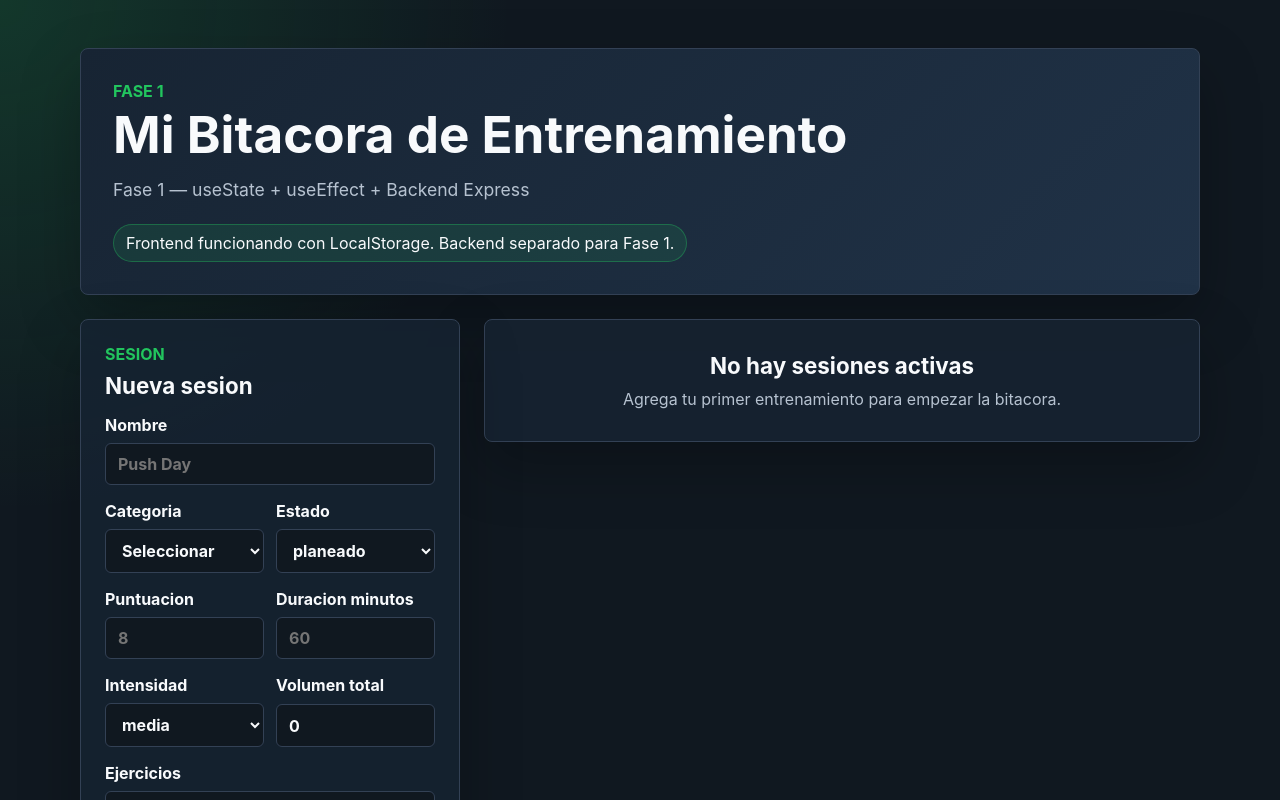
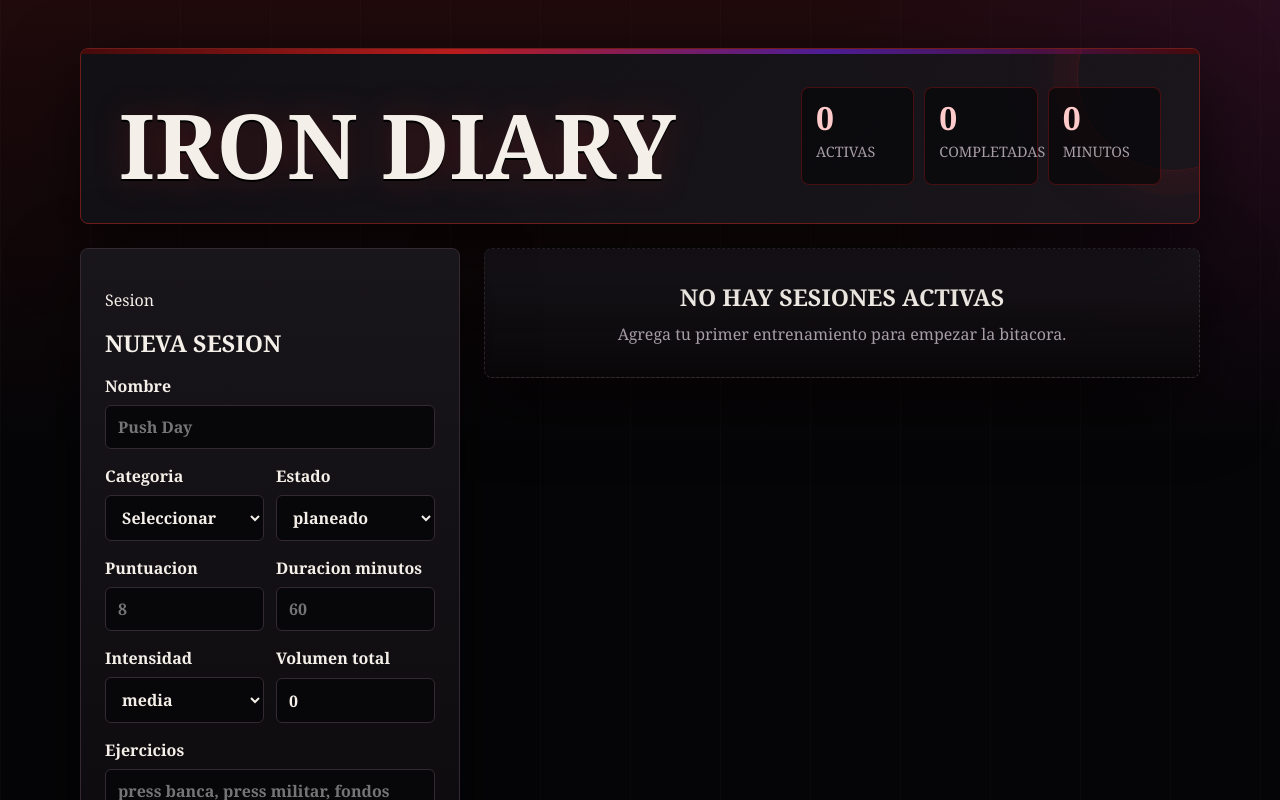
Before and after one commit to YayaG2805/Proyecto3Web, a React (Vite) app in the folder frontend/: page / in a window 1280 px wide. Shown: the top 800 px of the page. Built offline with nearby package versions, Linux system fonts and the light colour scheme.

Commit message:
mejorar interfaz y experiencia del CRUD

```diff
--- a/frontend/src/App.css
+++ b/frontend/src/App.css
@@ -1,15 +1,19 @@
 :root {
-  --color-bg: #101820;
-  --color-surface: #172433;
-  --color-surface-soft: #203247;
-  --color-text: #f8fafc;
-  --color-muted: #b6c2d0;
-  --color-primary: #22c55e;
-  --color-primary-dark: #15803d;
-  --color-border: #334155;
-  --shadow-card: 0 24px 60px rgba(0, 0, 0, 0.25);
-  font-family: Inter, ui-sans-serif, system-ui, -apple-system, BlinkMacSystemFont,
-    "Segoe UI", sans-serif;
+  --color-bg: #050507;
+  --color-bg-deep: #0b0709;
+  --color-surface: #111014;
+  --color-surface-soft: #1a171d;
+  --color-text: #f4efe8;
+  --color-muted: #a79da5;
+  --color-primary: #b91c1c;
+  --color-primary-dark: #7f1d1d;
+  --color-blue: #4c1d95;
+  --color-danger: #991b1b;
+  --color-warning: #b45309;
+  --color-border: #332a31;
+  --color-border-strong: #6f1d1b;
+  --shadow-card: 0 24px 70px rgba(0, 0, 0, 0.58);
+  font-family: Georgia, "Times New Roman", ui-serif, serif;
   color: var(--color-text);
   background: var(--color-bg);
 }
@@ -23,7 +27,15 @@ body {
   min-width: 320px;
   min-height: 100vh;
   background:
-    radial-gradient(circle at top left, rgba(34, 197, 94, 0.18), transparent 32rem),
+    linear-gradient(180deg, rgba(127, 29, 29, 0.22), transparent 28rem),
+    repeating-linear-gradient(
+      90deg,
+      rgba(255, 255, 255, 0.018) 0,
+      rgba(255, 255, 255, 0.018) 1px,
+      transparent 1px,
+      transparent 90px
+    ),
+    radial-gradient(circle at top right, rgba(76, 29, 149, 0.16), transparent 28rem),
     var(--color-bg);
 }
 
@@ -34,8 +46,23 @@ textarea {
   font: inherit;
 }
 
-button {
-  font: inherit;
+button,
+input,
+select,
+textarea {
+  transition:
+    border-color 160ms ease,
+    box-shadow 160ms ease,
+    transform 160ms ease,
+    background-color 160ms ease;
+}
+
+button:focus-visible,
+input:focus-visible,
+select:focus-visible,
+textarea:focus-visible {
+  outline: 3px solid rgba(185, 28, 28, 0.36);
+  outline-offset: 2px;
 }
 
 .app-shell {
@@ -45,51 +72,106 @@ button {
 }
 
 .hero {
-  padding: 32px;
-  border: 1px solid var(--color-border);
+  display: grid;
+  grid-template-columns: minmax(0, 1fr) minmax(240px, 360px);
+  gap: 28px;
+  align-items: end;
+  padding: 38px;
+  border: 1px solid var(--color-border-strong);
   border-radius: 8px;
-  background: linear-gradient(135deg, var(--color-surface), var(--color-surface-soft));
+  background:
+    linear-gradient(135deg, rgba(17, 16, 20, 0.98), rgba(26, 23, 29, 0.92)),
+    repeating-linear-gradient(
+      135deg,
+      rgba(244, 239, 232, 0.035) 0,
+      rgba(244, 239, 232, 0.035) 1px,
+      transparent 1px,
+      transparent 16px
+    );
   box-shadow: var(--shadow-card);
+  position: relative;
+  overflow: hidden;
 }
 
-.eyebrow {
-  margin: 0 0 8px;
-  color: var(--color-primary);
-  font-weight: 700;
-  text-transform: uppercase;
+.hero::before,
+.hero::after {
+  content: "";
+  position: absolute;
+  pointer-events: none;
+}
+
+.hero::before {
+  inset: 0 0 auto;
+  height: 5px;
+  background: linear-gradient(90deg, #450a0a, #b91c1c, #4c1d95, #450a0a);
+}
+
+.hero::after {
+  width: 190px;
+  height: 190px;
+  right: -70px;
+  top: -70px;
+  border: 1px solid rgba(185, 28, 28, 0.24);
+  border-radius: 999px;
+  box-shadow:
+    0 0 0 24px rgba(185, 28, 28, 0.04),
+    0 0 80px rgba(185, 28, 28, 0.16);
+}
+
+.hero-copy {
+  position: relative;
+  z-index: 1;
 }
 
 h1 {
   margin: 0;
-  font-size: clamp(2rem, 4vw, 3.75rem);
+  font-size: clamp(3rem, 7vw, 6rem);
+  line-height: 0.9;
+  letter-spacing: 0;
+  text-transform: uppercase;
+  text-shadow:
+    0 2px 0 #000,
+    0 0 34px rgba(185, 28, 28, 0.28);
+}
+
+.summary-board {
+  display: grid;
+  grid-template-columns: repeat(3, minmax(0, 1fr));
+  gap: 10px;
+  position: relative;
+  z-index: 1;
+}
+
+.summary-board div {
+  min-height: 98px;
+  padding: 14px;
+  border: 1px solid rgba(185, 28, 28, 0.34);
+  border-radius: 8px;
+  background: rgba(5, 5, 7, 0.64);
+}
+
+.summary-board span {
+  display: block;
+  color: #fecaca;
+  font-size: 2rem;
+  font-weight: 900;
   line-height: 1;
 }
 
-.subtitle {
-  max-width: 680px;
-  margin: 16px 0 0;
+.summary-board p {
+  margin: 8px 0 0;
   color: var(--color-muted);
-  font-size: 1.1rem;
-  line-height: 1.6;
-}
-
-.phase-note {
-  display: inline-flex;
-  margin: 20px 0 0;
-  padding: 8px 12px;
-  border: 1px solid rgba(34, 197, 94, 0.36);
-  border-radius: 999px;
-  color: var(--color-text);
-  background: rgba(34, 197, 94, 0.12);
+  font-size: 0.9rem;
+  text-transform: uppercase;
 }
 
 .status-message {
   margin: 18px 0 0;
   padding: 12px 14px;
-  border: 1px solid rgba(34, 197, 94, 0.32);
+  border: 1px solid rgba(185, 28, 28, 0.36);
   border-radius: 8px;
-  color: var(--color-primary);
-  background: rgba(34, 197, 94, 0.1);
+  color: #fecaca;
+  background: rgba(127, 29, 29, 0.16);
 }
 
 .crud-layout {
@@ -105,7 +187,8 @@ h1 {
 .empty-state {
   border: 1px solid var(--color-border);
   border-radius: 8px;
-  background: rgba(23, 36, 51, 0.82);
+  background:
+    linear-gradient(180deg, rgba(26, 23, 29, 0.94), rgba(10, 7, 9, 0.94));
   box-shadow: var(--shadow-card);
 }
 
@@ -115,6 +198,11 @@ h1 {
   padding: 24px;
   position: sticky;
   top: 20px;
+}
+
+.item-form:hover,
+.item-card:hover {
+  border-color: rgba(185, 28, 28, 0.58);
 }
 
 .form-heading,
@@ -130,7 +218,8 @@ h1 {
 .item-card h2,
 .empty-state h2 {
   margin: 0;
-  font-size: 1.4rem;
+  font-size: 1.45rem;
+  text-transform: uppercase;
 }
 
 .item-form label {
@@ -149,7 +238,14 @@ h1 {
   border-radius: 6px;
   padding: 10px 12px;
   color: var(--color-text);
-  background: var(--color-bg);
+  background: #070609;
+}
+
+.item-form input:focus,
+.item-form select:focus,
+.item-form textarea:focus {
+  border-color: var(--color-primary);
+  box-shadow: 0 0 0 4px rgba(185, 28, 28, 0.12);
 }
 
 .item-form textarea {
@@ -165,7 +261,7 @@ h1 {
 .field-error {
   color: #fca5a5;
   font-size: 0.88rem;
-  font-weight: 600;
+  font-weight: 700;
 }
 
 .checkbox-field {
@@ -177,6 +273,7 @@ h1 {
 .checkbox-field input {
   width: 18px;
   min-height: 18px;
+  accent-color: var(--color-primary);
 }
 
 .button {
@@ -186,18 +283,24 @@ h1 {
   padding: 10px 14px;
   color: var(--color-text);
   cursor: pointer;
+  font-weight: 800;
+  text-transform: uppercase;
+}
+
+.button:hover {
+  transform: translateY(-1px);
 }
 
 .button.primary {
-  background: var(--color-primary-dark);
+  background: linear-gradient(135deg, #991b1b, #450a0a);
 }
 
 .button.secondary {
-  background: #2563eb;
+  background: linear-gradient(135deg, #4c1d95, #1e1b4b);
 }
 
 .button.danger {
-  background: #b91c1c;
+  background: linear-gradient(135deg, #7f1d1d, #1f0505);
 }
 
 .button.ghost {
@@ -212,6 +315,7 @@ h1 {
 
 .item-card {
   padding: 22px;
+  border-left: 4px solid var(--color-primary);
 }
 
 .category-pill,
@@ -222,13 +326,13 @@ h1 {
   margin: 0 0 10px;
   border-radius: 999px;
   font-size: 0.9rem;
-  font-weight: 700;
+  font-weight: 800;
 }
 
 .category-pill {
   padding: 7px 10px;
-  border: 1px solid color-mix(in srgb, var(--category-color) 60%, transparent);
-  background: color-mix(in srgb, var(--category-color) 18%, transparent);
+  border: 1px solid color-mix(in srgb, var(--category-color) 50%, #2b1717);
+  background: color-mix(in srgb, var(--category-color) 14%, #0b0709);
 }
 
 .state-badge {
@@ -237,8 +341,12 @@ h1 {
   background: var(--color-surface-soft);
 }
 
+.state-planeado {
+  color: #c4b5fd;
+}
+
 .state-completado {
-  color: #86efac;
+  color: #fecaca;
 }
 
 .state-omitido {
@@ -254,20 +362,21 @@ h1 {
 
 .metric-grid div {
   padding: 12px;
-  border: 1px solid var(--color-border);
+  border: 1px solid rgba(185, 28, 28, 0.22);
   border-radius: 8px;
-  background: rgba(16, 24, 32, 0.72);
+  background: rgba(5, 5, 7, 0.72);
 }
 
 .metric-grid dt {
   color: var(--color-muted);
   font-size: 0.82rem;
+  text-transform: uppercase;
 }
 
 .metric-grid dd {
   margin: 4px 0 0;
   color: var(--color-text);
-  font-weight: 800;
+  font-weight: 900;
 }
 
 .card-section {
@@ -277,6 +386,7 @@ h1 {
 .card-section h3 {
   margin: 0 0 8px;
   font-size: 1rem;
+  text-transform: uppercase;
 }
 
 .card-section p,
@@ -298,15 +408,27 @@ h1 {
 
 .exercise-list li {
   padding: 6px 10px;
+  border: 1px solid rgba(185, 28, 28, 0.24);
   border-radius: 999px;
   color: var(--color-text);
-  background: var(--color-surface-soft);
+  background: #0b0709;
+}
+
+.exercise-list li::before {
+  content: "";
+  display: inline-block;
+  width: 6px;
+  height: 6px;
+  margin-right: 8px;
+  border-radius: 999px;
+  background: var(--color-primary);
+  vertical-align: middle;
 }
 
 .pr-label {
   margin: 0 0 6px;
-  color: var(--color-primary);
-  font-weight: 800;
+  color: #fecaca;
+  font-weight: 900;
 }
 
 .card-footer {
@@ -323,11 +445,23 @@ h1 {
 .empty-state {
   padding: 32px;
   text-align: center;
+  border-style: dashed;
 }
 
 .empty-state p {
   margin: 10px 0 0;
   color: var(--color-muted);
+}
+
+@media (max-width: 860px) {
+  .crud-layout,
+  .hero {
+    grid-template-columns: 1fr;
+  }
+
+  .item-form {
+    position: static;
+  }
 }
 
 @media (max-width: 680px) {
@@ -340,18 +474,10 @@ h1 {
     padding: 24px;
   }
 
-  .phase-note {
-    border-radius: 8px;
-  }
-
-  .crud-layout,
+  .summary-board,
   .form-grid,
   .metric-grid {
     grid-template-columns: 1fr;
-  }
-
-  .item-form {
-    position: static;
   }
 
   .item-card-header,
--- a/frontend/src/App.jsx
+++ b/frontend/src/App.jsx
@@ -22,6 +22,20 @@ function App() {
   const itemsActivos = useMemo(
     () => items.filter((item) => item.activo),
     [items]
+  );
+
+  const sesionesCompletadas = useMemo(
+    () => itemsActivos.filter((item) => item.estado === "completado").length,
+    [itemsActivos]
+  );
+
+  const minutosTotales = useMemo(
+    () =>
+      itemsActivos.reduce(
+        (total, item) => total + Number(item.atributos?.duracionMinutos ?? 0),
+        0
+      ),
+    [itemsActivos]
   );
 
   function agregarItem(item) {
@@ -67,19 +81,29 @@ function App() {
   return (
     <main className="app-shell">
       <header className="hero">
-        <p className="eyebrow">Fase 1</p>
-        <h1>Mi Bitacora de Entrenamiento</h1>
-        <p className="subtitle">
-          Fase 1 — useState + useEffect + Backend Express
-        </p>
-        <p className="phase-note">
-          Frontend funcionando con LocalStorage. Backend separado para Fase 1.
-        </p>
+        <div className="hero-copy">
+          <h1>Iron Diary</h1>
+        </div>
+
+        <div className="summary-board" aria-label="Resumen de sesiones">
+          <div>
+            <span>{itemsActivos.length}</span>
+            <p>Activas</p>
+          </div>
+          <div>
+            <span>{sesionesCompletadas}</span>
+            <p>Completadas</p>
+          </div>
+          <div>
+            <span>{minutosTotales}</span>
+            <p>Minutos</p>
+          </div>
+        </div>
       </header>
 
       {mensaje && <p className="status-message">{mensaje}</p>}
 
-      <div className="crud-layout">
+      <section className="crud-layout" aria-label="CRUD de sesiones">
         <FormularioItem
           itemEditando={itemEditando}
           onAgregar={agregarItem}
@@ -93,7 +117,7 @@ function App() {
           onEditar={iniciarEdicion}
           onArchivar={archivarItem}
         />
-      </div>
+      </section>
     </main>
   );
 }
```
